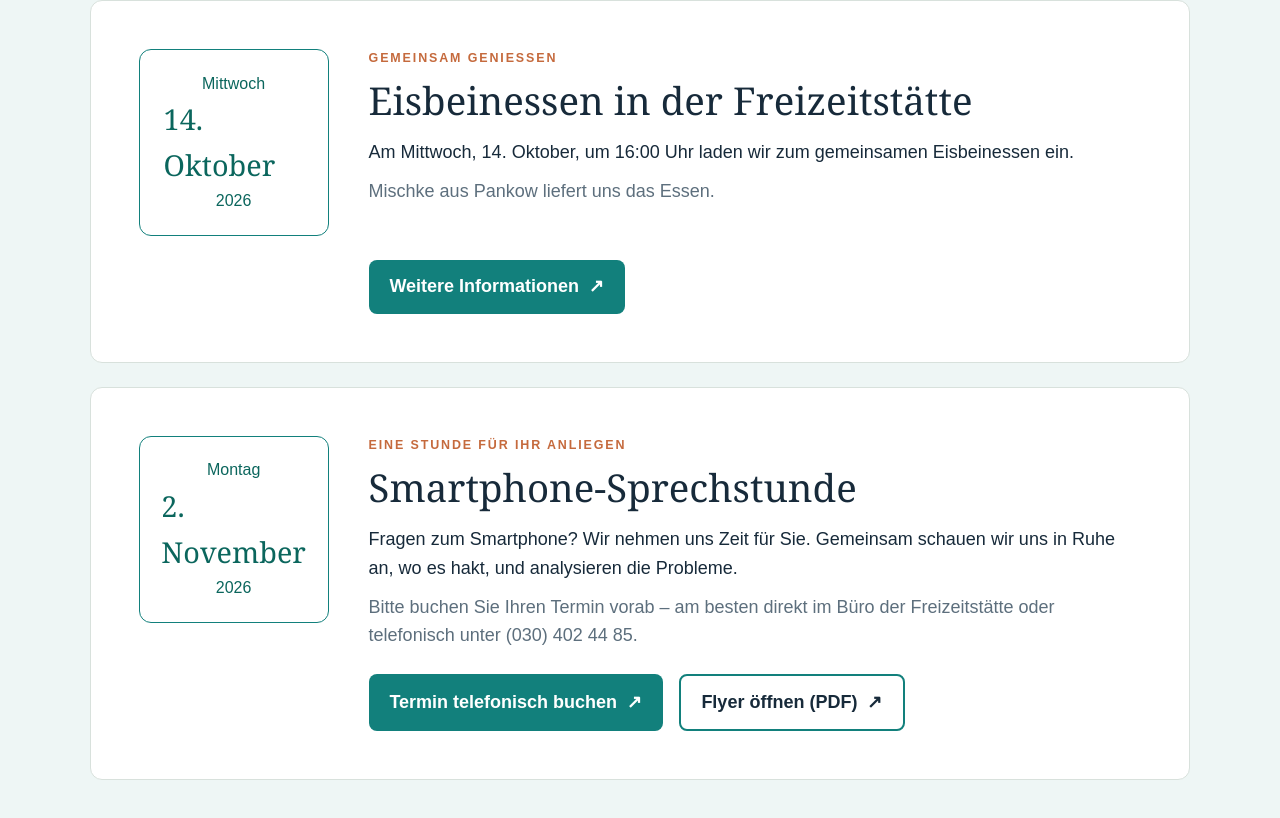
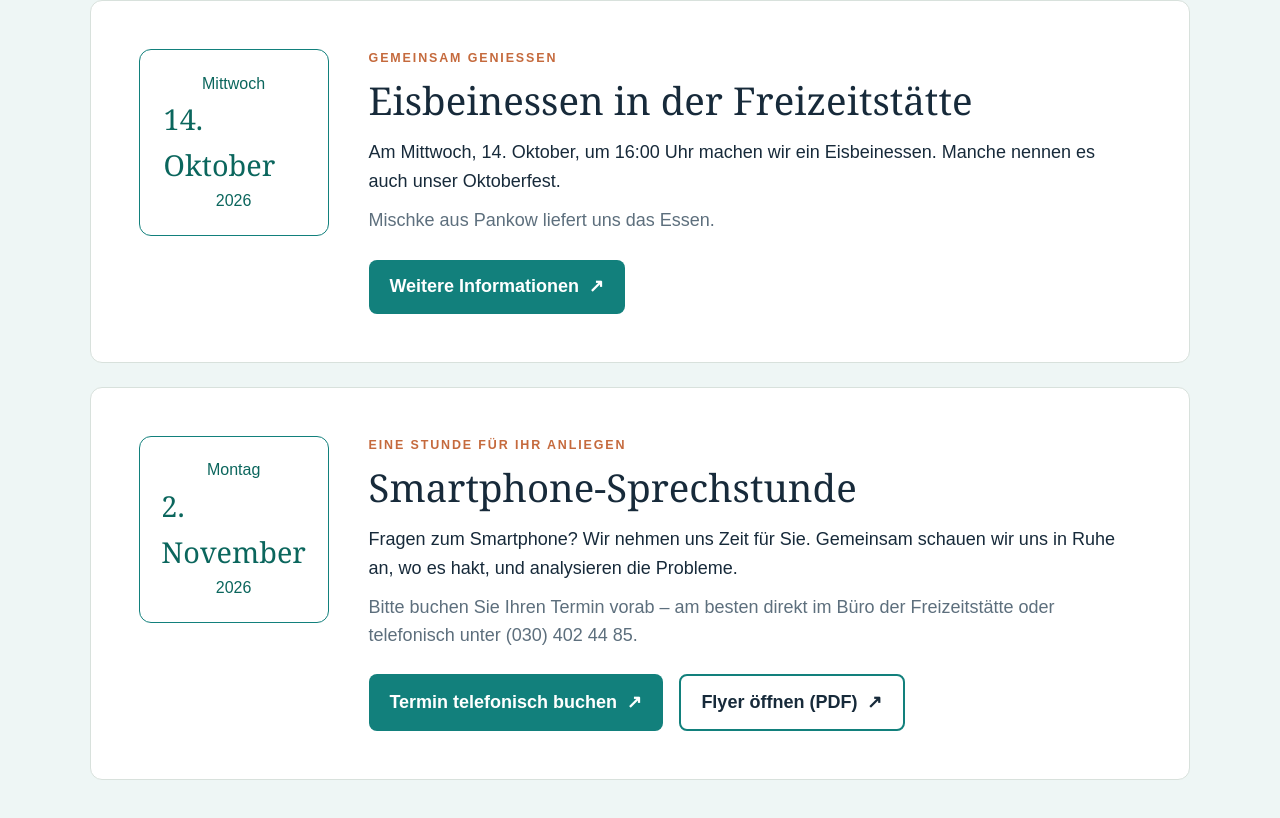
Before and after one commit to eb58/senioren-luebars.berlin, a Next.js app: page / in a window 1280 px wide. Shown: the part 1595-2413 px from the top of the page. Built offline with nearby package versions, Linux system fonts and the light colour scheme.

Commit message:
Eisbeinessen-Text anpassen: Hinweis auf Oktoberfest ergänzen

```diff
--- a/app/page.tsx
+++ b/app/page.tsx
@@ -133,7 +133,7 @@ export default function Home() {
               <div className="trip-copy">
                 <p className="eyebrow">Gemeinsam genießen</p>
                 <h3 id="eisbeinessen-title">Eisbeinessen in der Freizeitstätte</h3>
-                <p>Am Mittwoch, 14. Oktober, um 16:00 Uhr laden wir zum gemeinsamen Eisbeinessen ein.</p>
+                <p>Am Mittwoch, 14. Oktober, um 16:00 Uhr machen wir ein Eisbeinessen. Manche nennen es auch unser Oktoberfest.</p>
                 <p>Mischke aus Pankow liefert uns das Essen.</p>
               </div>
               <div className="news-actions">
```
